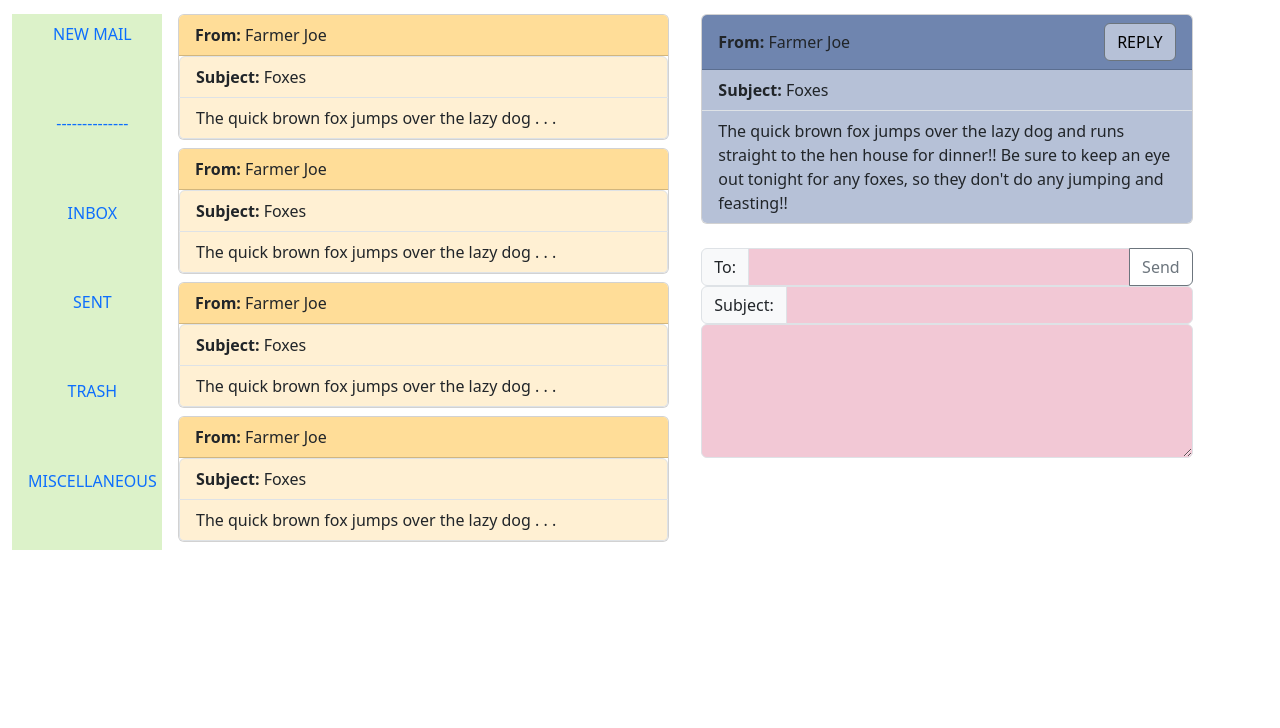
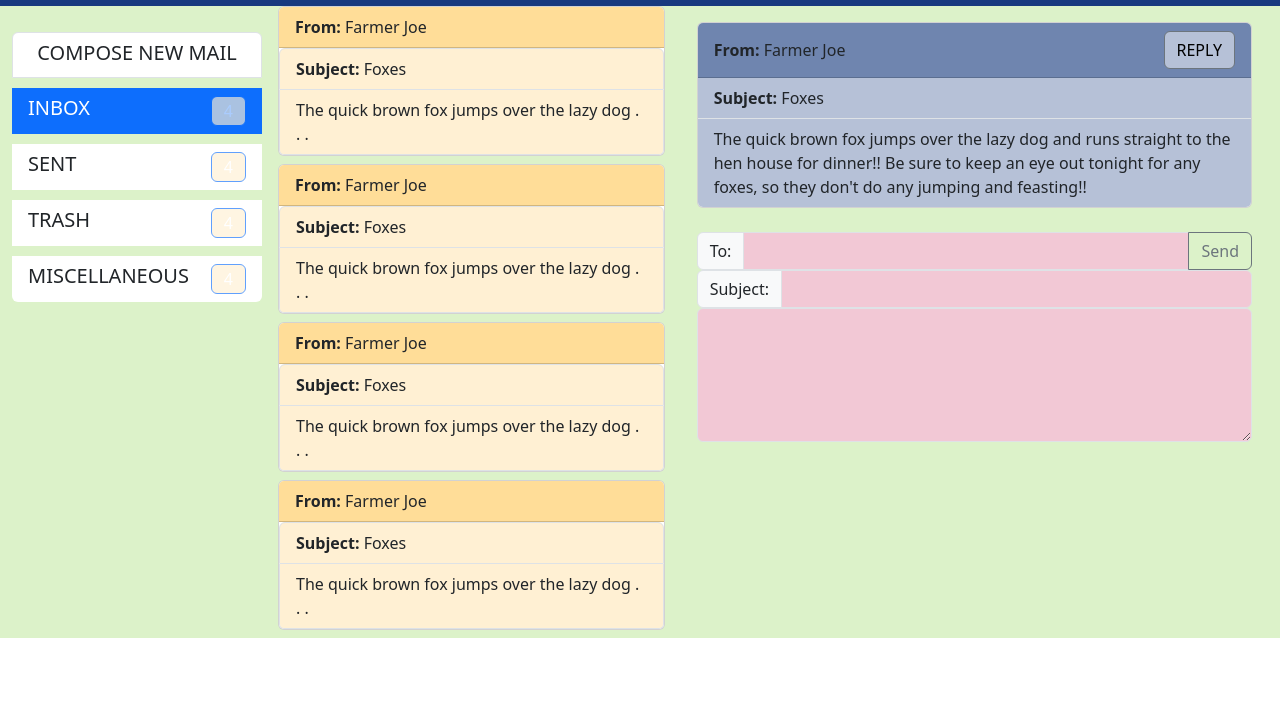
Before and after one commit to jsscoding/bootstrap-email-swehla, a plain HTML site: page index.html in a window 1280 px wide. Shown: the part 72-800 px from the top of the page. Drawn offline with nearby package versions, Linux system fonts and the light colour scheme.

Commit message:
09/28 updates

```diff
--- a/index.html
+++ b/index.html
@@ -19,10 +19,9 @@
     <link href="style.css" rel="stylesheet" type="text/css" media="all" />
   </head>
   <body>
-    <!-- Header based on example from https://getbootstrap.com/docs/5.3/examples/headers/ -->
-
+<!-- Header based on example from https://getbootstrap.com/docs/5.3/examples/headers/ -->
     <div class="container-fluid py-3 gap-3 d-flex justify-content-between my-header">
-      <!-- Visible xs & s -->
+<!-- Hamburger menu for mobile -->
       <div class="d-flex d-md-none dropdown">
         <a
           href="#"
@@ -31,7 +30,6 @@
           aria-expanded="false"
         >
           <i class="fa-solid fa-bars fa-xl"></i>
-          <!-- <svg width="20" height="32" width="10"><use xlink:href="#bootstrap"></use></svg> -->
         </a>
         <ul class="dropdown-menu text-small shadow">
           <li><a class="dropdown-item" href="#">New Mail</a></li>
@@ -42,12 +40,13 @@
           <li><a class="dropdown-item" href="#">Miscellaneous</a></li>
         </ul>
       </div>
-      <!-- Visible md + -->
-      <div class="btn-group d-none d-md-flex ">
-          TOP FARMER WEBMAIL
+<!-- Branding for tablet & desktop -->
+      <div class="btn-group d-none d-md-flex align-items-center w-100">
+        <i class="fa-solid fa-cow fa-2xl pe-3"></i>
+          <h2>TOP FARMER WEBMAIL</h2>
       </div>
-      <div class="d-flex w-100 my-search">
-        <form class="w-100 me-3 " role="search">
+<!-- Search bar -->
+        <form class="me-3 w-100" role="search">
           <input
             type="search"
             class="form-control"
@@ -55,22 +54,54 @@
             aria-label="Search"
           />
         </form>
-      </div>
     </div>
-
-
-    <div class="container-fluid d-flex my-container flex-wrap">
-      <div class="col-md-4 mt-3 col-lg-2 d-none d-md-flex my-col my-menu">
-          <nav class="nav nav-pills nav-fill flex-column">
+    <div class="container-fluid d-flex flex-wrap test">
+<!-- COLUMN 2 - Folder menu for tablet & desktop -->
+      <div class="col-md-4 col-lg-1 d-none d-md-flex my-col my-menu">
+          <!-- <nav class="nav nav-pills nav-fill flex-column">
             <a class="nav-link" href="#">NEW MAIL</a>
-            <a class="nav-link" href="#">--------------</a>
+            <hr class="nav-link-divider" />
             <a class="nav-link" href="#">INBOX</a>
             <a class="nav-link" href="#">SENT</a>
             <a class="nav-link" href="#">TRASH</a>
             <a class="nav-link" href="#">MISCELLANEOUS</a>
-          </nav>
+          </nav> -->
+        <div class="list-group mt-3">
+          <a href="#" class="list-group-item list-group-item-action">
+            <div class="d-flex w-100 justify-content-center">
+              <h5 class="mb-1">COMPOSE NEW MAIL</h5>
+            </div>
+          </a>
+          <a href="#" class="list-group-item list-group-item-action selected my-menu" aria-current="true">
+            <div class="d-flex w-100 justify-content-between">
+              <h5 class="mb-1">INBOX</h5>
+              <button class="btn btn-primary count" disabled>4</button>
+            </div>
+            <!-- <p class="mb-1">Some placeholder content in a paragraph.</p>
+            <small class="text-body-secondary">And some muted small print.</small> -->
+          </a>
+          <a href="#" class="list-group-item list-group-item-action my-menu">
+            <div class="d-flex w-100 justify-content-between">
+              <h5 class="mb-1">SENT</h5>
+              <button class="btn btn-primary count" disabled>4</button>
+            </div>
+          </a>
+          <a href="#" class="list-group-item list-group-item-action my-menu">
+            <div class="d-flex w-100 justify-content-between">
+              <h5 class="mb-1">TRASH</h5>
+              <button class="btn btn-primary count" disabled>4</button>
+            </div>
+          </a>
+          <a href="#" class="list-group-item list-group-item-action my-menu">
+            <div class="d-flex w-100 justify-content-between">
+              <h5 class="mb-1">MISCELLANEOUS</h5>
+              <button class="btn btn-primary count" disabled>4</button>
+            </div>
+          </a>
+        </div>
       </div>
-      <div class="mt-3 col col-md col-lg-5 my-col email-list-col">
+<!-- COLUMN 1 - List of emails -->
+      <div class="col col-md col-lg-4 my-col email-list-col">
         <div class="card mx-3 mb-2 px-0">
           <div class="card-header email-list"><b>From:</b> Farmer Joe</div>
           <ul class="list-group">
@@ -100,7 +131,9 @@
           </ul>
         </div>
        </div>
-      <div class="my-col col-md-12 col-lg-5">
+<!-- COLUMN 3 - Open Email and Reply -->
+      <div class="col-md-12 col-lg my-col">
+<!-- Open email for tablet & desktop-->
         <div class="card m-3 mb-2 px-0 d-none d-md-flex">
           <div class="card-header d-flex justify-content-between align-items-center full-email">
             <span><b>From:</b> Farmer Joe</span>
@@ -111,7 +144,8 @@
           <li class="list-group-item full-email">The quick brown fox jumps over the lazy dog and runs straight to the hen house for dinner!! Be sure to keep an eye out tonight for any foxes, so they don't do any jumping and feasting!!</li>
           </ul>
         </div>
-        <div class="px-3 d-none d-lg-grid col-lg-12">
+<!-- Reply window for desktop -->
+        <div class="px-3 col-lg-12 d-none d-lg-grid">
           <div class="input-group mt-3">
             <span class="input-group-text" id="inputGroup-sizing-default">To:</span>
             <input type="text" class="form-control new-email" aria-label="Sizing example input" aria-describedby="inputGroup-sizing-default">
@@ -122,7 +156,6 @@
             <input type="text" class="form-control new-email" aria-label="Sizing example input" aria-describedby="inputGroup-sizing-default">
           </div>
           <div class="form-group">
-            <!-- <label for="comment">Comment:</label> -->
             <textarea class="form-control new-email" rows="5" id="comment"></textarea>
           </div>
         </div>
@@ -132,8 +165,7 @@
       src="https://kit.fontawesome.com/ea844b0ea6.js"
       crossorigin="anonymous"
     ></script>
-    <!--Bootstrap Bundle with Popper -->
+<!--Bootstrap Bundle with Popper -->
     <script src="https://cdn.jsdelivr.net/npm/bootstrap@5.3.2/dist/js/bootstrap.bundle.min.js" integrity="sha384-C6RzsynM9kWDrMNeT87bh95OGNyZPhcTNXj1NW7RuBCsyN/o0jlpcV8Qyq46cDfL" crossorigin="anonymous"></script>
-
   </body>
 </html>
--- a/style.css
+++ b/style.css
@@ -1,32 +1,57 @@
-.card{
-    min-width: 250px;
+div.email-list{
+    background: #FFDD98;
 }
 
-.my-search{
-    min-width: 200px;
-    max-width: 500px;
+div.full-email{
+    background: #6F85AF;
 }
 
-.my-menu {
-    max-width: 150px;
-    background: #DCF2C9;
-}
-
-
-div.email-list{
-    background: #FFDD98;
+i.fa-solid{
+    color: white;
 }
 
 li.email-list{
     background: #FFF0D3;
 }
 
-div.full-email{
-    background: #6F85AF;
+li.full-email{
+    background: #B6C1D7;
 }
 
-li.full-email{
-    background: #B6C1D7;
+.card{
+    min-width: 250px;
+}
+
+.count {
+    --bs-btn-font-size: 1em;
+    --bs-btn-line-height: 1em;
+    --bs-btn-disabled-bg: #FFF0D3;
+    color: black;
+}
+
+.list-group-item {
+
+}
+
+/* .my-col {
+    border: 3px solid #18397F;
+} */
+
+.my-header {
+    background: #18397F;
+    color: white;
+}
+
+.my-menu {
+    width: 250px;
+    margin-top: 10px;
+    /* padding: 100px; */
+    /* background: #DCF2C9; */
+    border: none;
+}
+
+.new-email{
+    background: #F2C8D5;
 }
 
 .reply {
@@ -34,23 +59,13 @@ li.full-email{
     --bs-btn-color: black;
 }
 
-.new-email{
-    background: #F2C8D5;
-}
-
-.my-header {
-    background: #18397F;
+.selected {
+    /* background: var(--bs-list-group-active-bg); */
+    background: #0d6efd;
     color: white;
 }
 
-i.fa-solid{
-    color: white;
+.test {
+    /* height: 100%; */
+    background: #DCF2C9;
 }
-
-/* .my-container {
-    border: 10px solid green;
-} */
-
-/* .my-col {
-    border: 3px solid #18397F;
-} */
```
Also changed, not shown: dev_log.txt.
